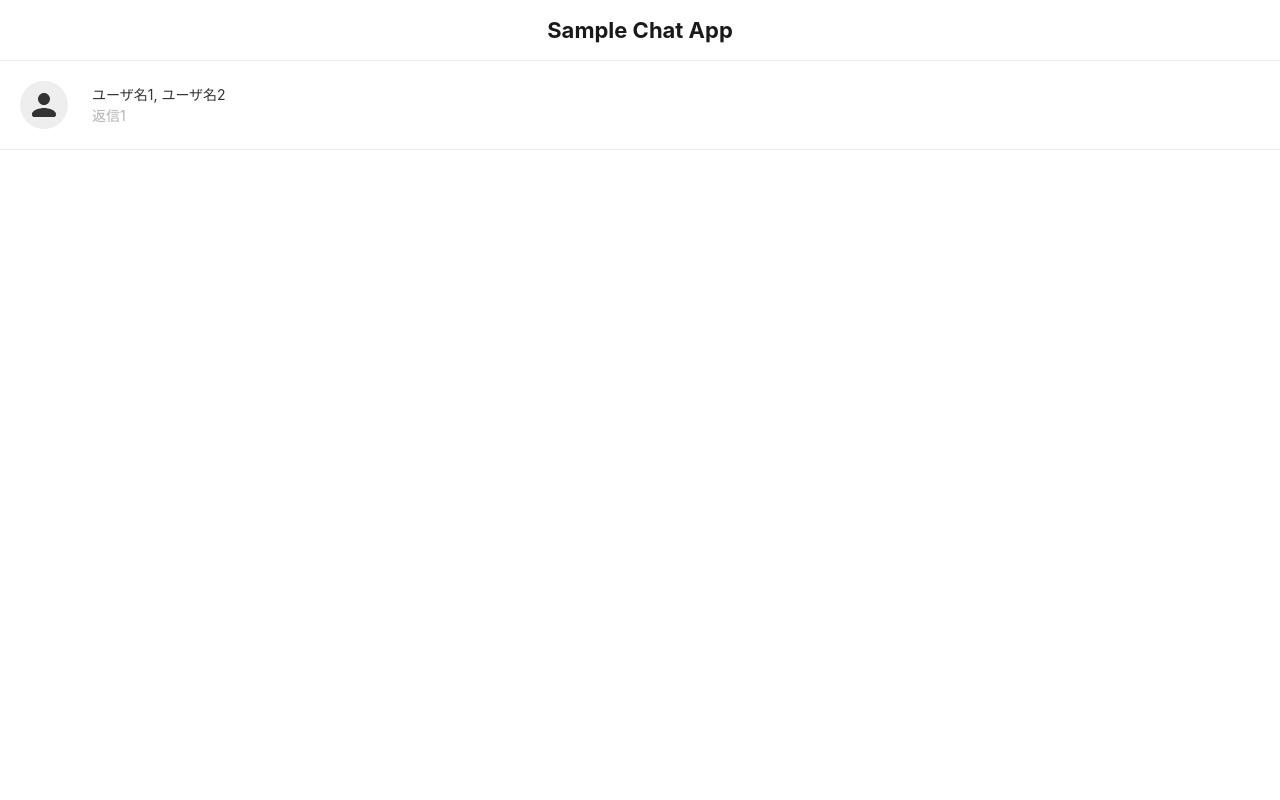
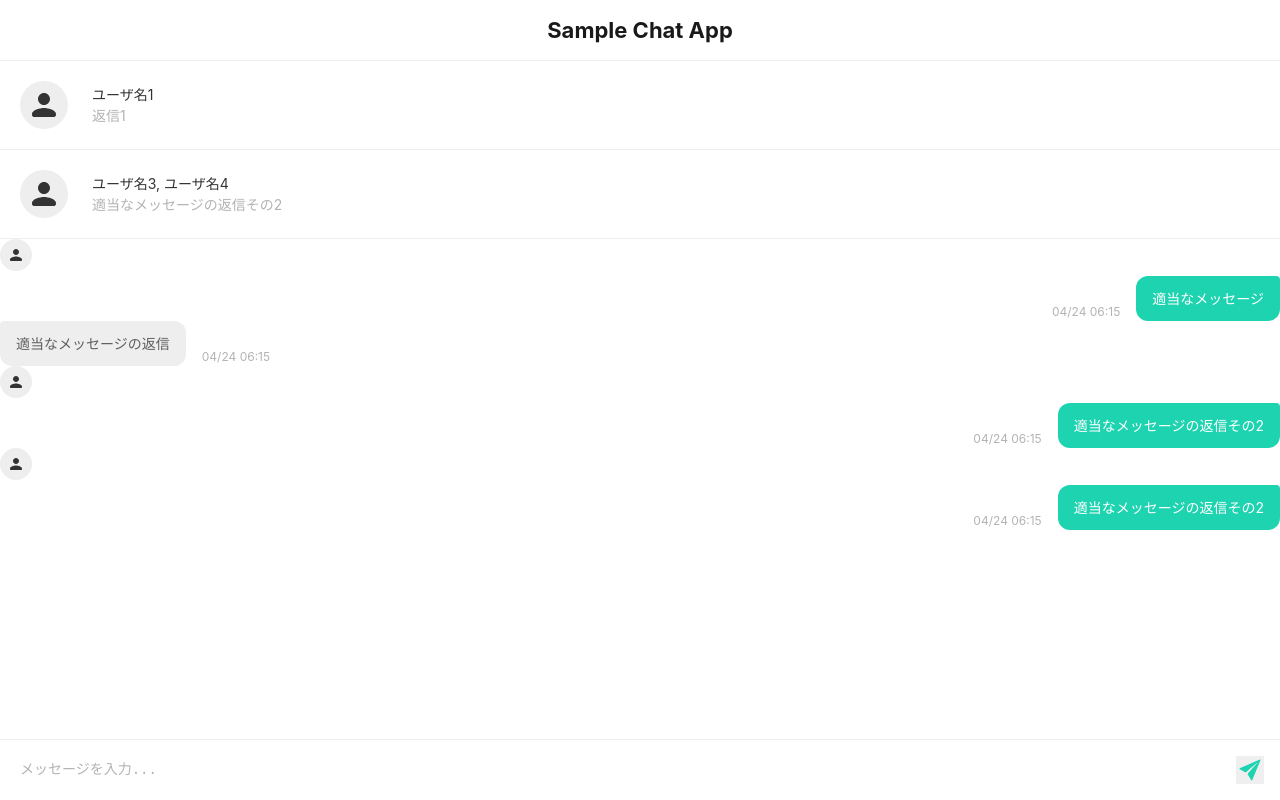
Before and after one commit to kazushisan/cojt-chat, a Vue app: page /main in a window 1280 px wide. Built offline with nearby package versions, Linux system fonts and the light colour scheme.

Commit message:
wip: create message screen

```diff
--- a/src/pages/Main.vue
+++ b/src/pages/Main.vue
@@ -3,25 +3,50 @@
     Header
     .main
       .main__inner
-        .message-list
+        .main__side
           MessageListItem(
             v-for="connection in $data.connections"
             :key="connection._id",
-            :user="connection.users.map(user => user.name).join(', ')"
+            :user="connection.users.filter(user => user._id !== $data.user._id).map(user => user.name).join(', ')"
           ) {{ connection.messages.slice(-1)[0].content }}
+        .main__detail
+          .message
+            .message__item(
+              v-for="message in $data.connections[1].messages"
+              :key="message._id"
+            )
+              UserImage(
+                v-if="message.from !== $data.user._id"
+                :width="32"
+              )
+              div
+                div(
+                  v-if="message.from !== $data.user._id && $data.connections[0].users.length > 2"
+                ) {{ $data.connection[1].users.find(user => user._id == $message.from).name }}
+                ChatBubble(
+                  :fromMe="message.from !== $data.user._id"
+                  :date="message.createdAt"
+                ) {{ message.content }}
+          MessageInput(
+            v-model="$data.input"
+          )
 </template>
 
 <script>
-import { organisms, molecules } from '../components'
+import { atoms, organisms, molecules } from '../components'
 // import api from '../services/api'
 
+const { ChatBubble, UserImage } = atoms
 const { Header } = organisms
-const { MessageListItem } = molecules
+const { MessageListItem, MessageInput } = molecules
 
 export default {
   components: {
     Header,
-    MessageListItem
+    MessageListItem,
+    MessageInput,
+    ChatBubble,
+    UserImage
   },
   data() {
     return {
@@ -53,14 +78,63 @@ export default {
               createdAt: new Date()
             },
             {
-              _id: 'cc',
+              _id: 'ee',
               content: '返信1',
               from: 'aa',
               createdAt: new Date()
             }
           ]
+        },
+        {
+          _id: 'b',
+          name: 'グループ1',
+          users: [
+            {
+              _id: 'ff',
+              name: 'ユーザ名3'
+            },
+            {
+              _id: 'bb',
+              name: 'ユーザ名2'
+            },
+            {
+              _id: 'gg',
+              name: 'ユーザ名4'
+            }
+          ],
+          messages: [
+            {
+              _id: 'hh',
+              content: '適当なメッセージ',
+              from: 'ff',
+              createdAt: new Date()
+            },
+            {
+              _id: 'ii',
+              content: '適当なメッセージの返信',
+              from: 'bb',
+              createdAt: new Date()
+            },
+            {
+              _id: 'jj',
+              content: '適当なメッセージの返信その2',
+              from: 'ff',
+              createdAt: new Date()
+            },
+            {
+              _id: 'gg',
+              content: '適当なメッセージの返信その2',
+              from: 'ff',
+              createdAt: new Date()
+            }
+          ]
         }
-      ]
+      ],
+      user: {
+        _id: 'bb',
+        name: 'ユーザ名2'
+      },
+      input: ''
     }
   }
 }
```
